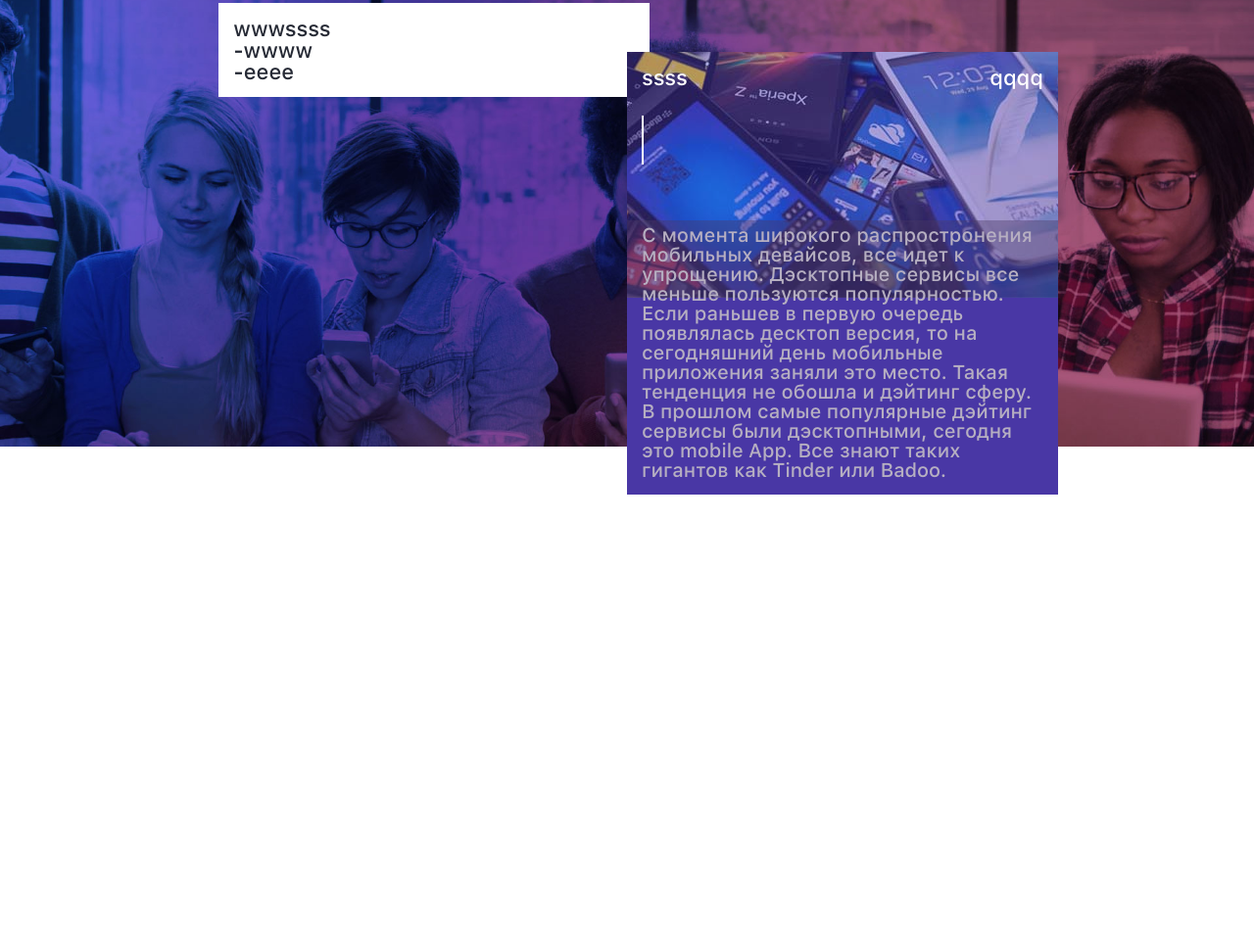
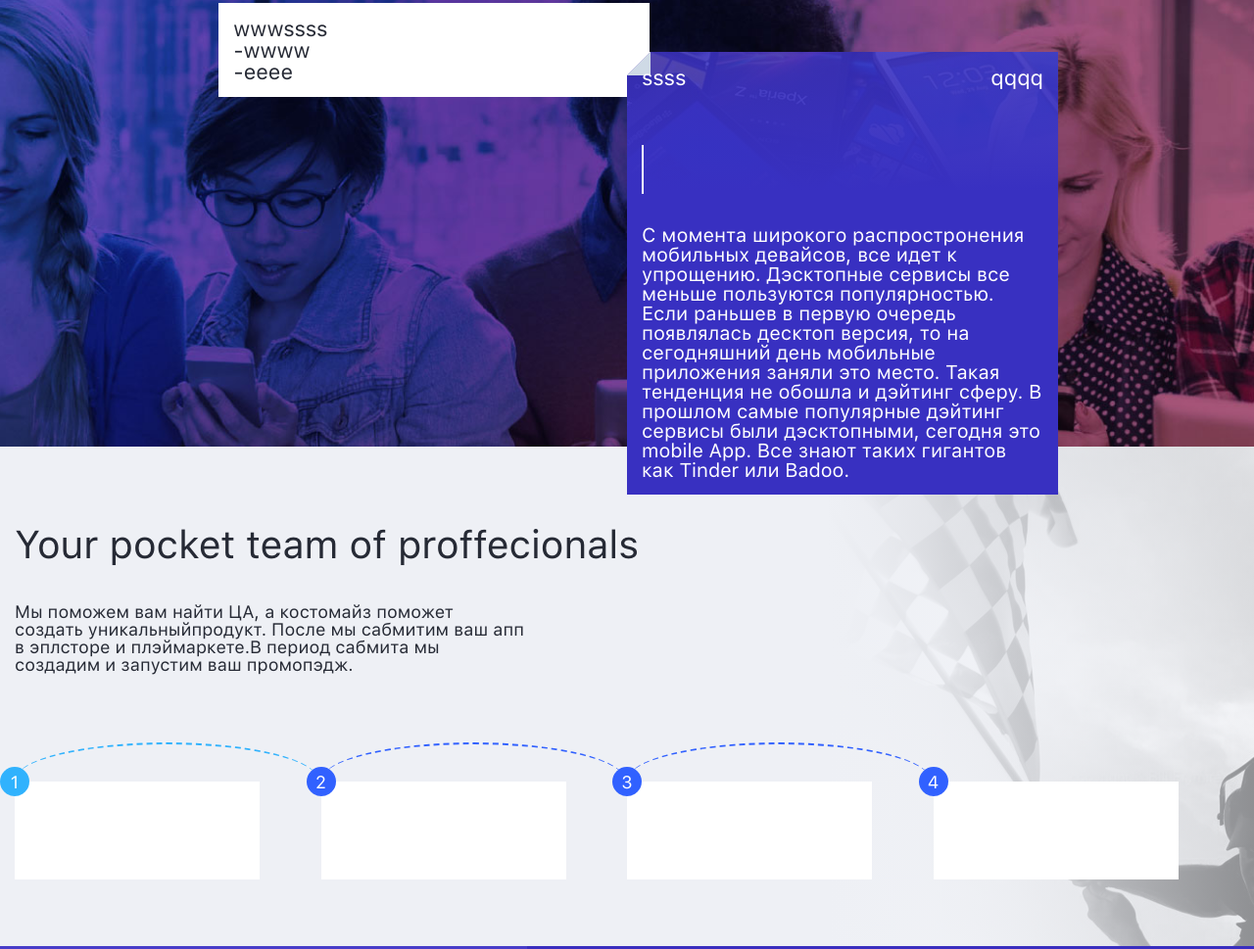
Before and after one commit to abuberkut/abuberkut.github.io, a plain HTML site: page index.html in a window 1280 px wide. Shown: the part 2237-3206 px from the top of the page at 98% size. Before the commit the page ends 2742 px from the top, so only its background shows below. Drawn offline with Linux system fonts and the light colour scheme.

Commit message:
Add files via upload

```diff
--- a/css/style.css
+++ b/css/style.css
@@ -23,6 +23,7 @@ a{text-decoration: none;}
 	font-family:"SFUIText-Medium";
 	src:url(../fonts/SFUIText-Medium.otf);
 	font-family:"SFUIText-Regular";
+	src:url(../fonts/SFUIText-Regular.otf);
 }
 body{
 	box-sizing: border-box;
@@ -391,10 +392,11 @@ h2.mntzn::after{
 }
 /* section trends begin */
 .trends{
+	width: 100%;
 	min-height:610px;
-	-webkit-background-size: cover;
-	background-size: cover;
-	background-position: 0px -170px;
+	-webkit-background-size: 145%;
+	background-size: 145%;
+	background-position: center;
 	background-repeat: no-repeat;
 }
 .trends h3{
@@ -413,6 +415,26 @@ h2.mntzn::after{
 	position: absolute;
 	top: 0;
 }
+.block-tr-abs::before{
+	display: block;
+	content: '';
+	top: 50px;
+    z-index: 1;
+	position: absolute;
+	border: 12px solid transparent;
+	border-right: 12px solid #cfdae6;
+	border-bottom: 12px solid #cfdae6;
+}
+.block-tr-abs::after{
+	display: block;
+	content: '';
+	top: 50px;
+    z-index: 1;
+	position: absolute;
+	border: 12px solid transparent;
+	border-left: 12px solid #fff;
+	border-top: 12px solid #fff;
+}
 .block-trend2{
 	color: #fff;
 	position: relative;
@@ -428,11 +450,13 @@ h2.mntzn::after{
 .more-inf{
 	display: inline-block;
 	position: relative;
+	z-index: 1;
 }
 .block-trend2 p{
 	position: relative;
 	margin-top: 140px;
 	font-size: 20px;
+	z-index: 1;
 }
 .block-trend2::before{
 	display: block;
@@ -448,17 +472,17 @@ h2.mntzn::after{
 	display: block;
 	content: '';
 	width: 100%;
-	height: 280px;
+	height: 100%;
 	position: absolute;
 	bottom: 0;
 	left: 0;
-	background-color: rgba(73,55,100,.4);
+	background: linear-gradient(to top, rgba(56,48,193,1) 37%,rgba(56,48,193,1),rgba(56,48,193,0.8));
 }
 
 .block-trend2 h4::after{
 	display: block;
 	position: absolute;
-	top: 50px;
+	top: 80px;
 	content: '';
 	width: 2px;
 	height: 50px;
@@ -466,3 +490,75 @@ h2.mntzn::after{
 }
 
 /* section trends end */
+/* section support begin */
+.support{
+	min-height:510px;
+	width: 100%;
+ 	background: linear-gradient(to right, rgba(238,240,245,1) 66%, rgba(238,240,245,.6)),
+ 	            url(../img/FlagImg.png) 160% 0 no-repeat;
+}
+.support h1{
+	margin-top: 80px;
+	margin-bottom: 40px;
+	font-size: 40px;
+}
+.support p{
+	margin-bottom: 40px;
+}
+.support .block-sup{
+	position: relative;
+	display: inline-block;
+	margin-top: 70px;
+	width: 80%;
+	height: 100px;
+	background-color: #fff;
+}
+.support .block-sup-num{
+	position: absolute;
+	top: -15px;
+	left: -15px;
+	width: 30px;
+	height: 30px;
+	text-align: center;
+	padding-top: 7px;
+	border-radius: 50%;
+	background-color: #3161FF;
+	color: #fff;
+}
+.block-sup-num.first{
+	background-color: #30B2FD;
+}
+.block-sup-num.first::after{
+	display: block;
+	content: '';
+	position: absolute;
+	width: 310px;
+	height: 100px;
+	background:transparent;
+	border-radius: 200px/50px;
+	border-top: 2px dashed #30B2FD;
+	top: -25px;
+    left: 15px;
+}
+.block-sup-num::after{
+	display: block;
+	content: '';
+	position: absolute;
+	width: 310px;
+	height: 100px;
+	background:transparent;
+	border-radius: 200px/50px;
+	border-top: 2px dashed #3161FF;
+	top: -25px;
+    left: 15px;
+}
+.block-sup-num.last::after{
+	display: none;
+}
+/* section support end */
+/* footer begin */
+footer{
+	min-height: 300px;
+	background: linear-gradient(to right, #483dc9 42%, #3a2ebf 42%);
+}
+/* footer end */
--- a/index.html
+++ b/index.html
@@ -131,24 +131,49 @@
 						<div class="block-trend2">
 							<h4>ssss</h4>
 							<div class="more-inf"><span>qqqq</span></div>
-							<p>С момента широкого распростронения
-мобильных девайсов, все идет к упрощению.
-Дэсктопные сервисы все меньше пользуются
-популярностью. Если раньшев в первую
-очередь появлялась десктоп версия,
-то на сегодняшний день мобильные
-приложения заняли это место.
-Такая тенденция не обошла и дэйтинг сферу.
-В прошлом самые популярные дэйтинг сервисы
-были дэсктопными, сегодня это mobile App.
-Все знают таких гигантов как Tinder или Badoo.</p>
+							<p>С момента широкого распростронения мобильных девайсов, все идет к упрощению. Дэсктопные сервисы все меньше пользуются популярностью. Если раньшев в первую очередь появлялась десктоп версия, то на сегодняшний день мобильные приложения заняли это место. Такая тенденция не обошла и дэйтинг сферу. В прошлом самые популярные дэйтинг сервисы были дэсктопными, сегодня это mobile App. Все знают таких гигантов как Tinder или Badoo.</p>
 						</div>
 					</div>
 				</div>
 			</div>
 		</div>
 	</section>
-	<section class="support"></section>
+	<section class="support">
+		<div class="container">
+		<div class="row">
+			<div class="col-lg-7">
+				<h1>Your pocket team of proffecionals</h1>
+			</div>
+		</div>
+		<div class="row">
+			<div class="col-lg-5">
+		<p>Мы поможем вам найти ЦА, а костомайз поможет создать уникальныйпродукт. После мы сабмитим ваш апп в эплсторе и плэймаркете.В период сабмита мы создадим и запустим ваш промопэдж.</p>
+			</div>
+		</div>
+		<div class="row">
+		<div class="col-lg-3">
+				<div class="block-sup">
+					<div class="block-sup-num first">1</div>
+				</div>
+		</div>
+		<div class="col-lg-3">
+				<div class="block-sup">
+					<div class="block-sup-num">2</div>
+				</div>
+		</div>
+		<div class="col-lg-3">
+				<div class="block-sup">
+					<div class="block-sup-num">3</div>
+				</div>
+		</div>
+		<div class="col-lg-3">
+				<div class="block-sup">
+					<div class="block-sup-num last">4</div>
+				</div>
+		</div>
+		</div>
+		</div>
+	</section>
 	<footer></footer>
 
 </body>
```
Also changed, not shown: img/FlagImg.png (added).
